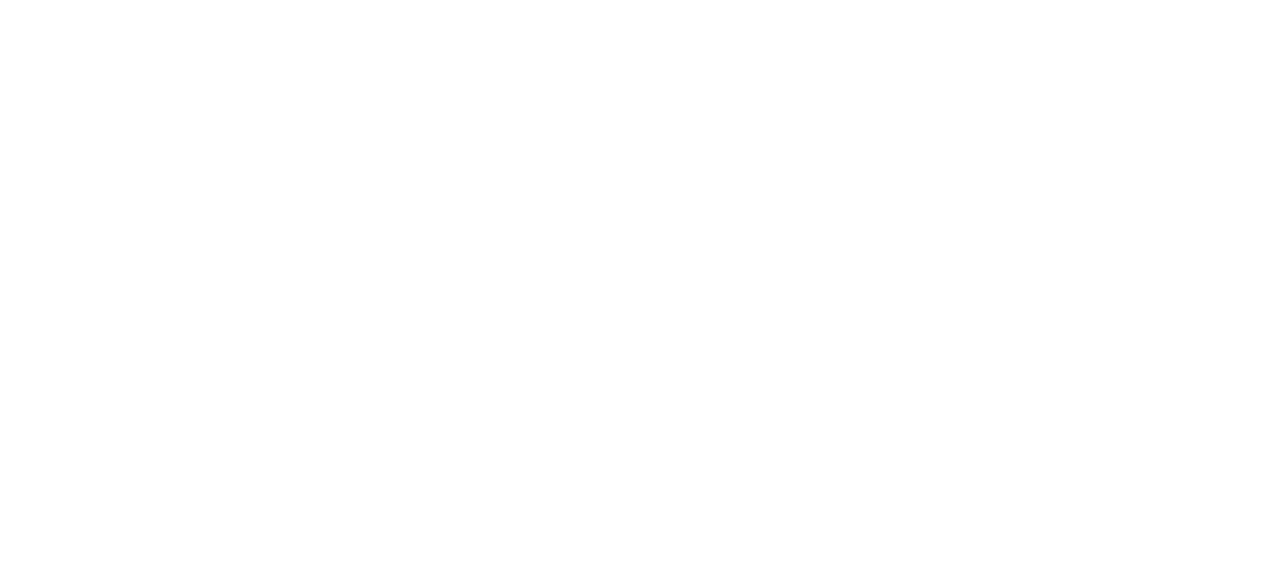
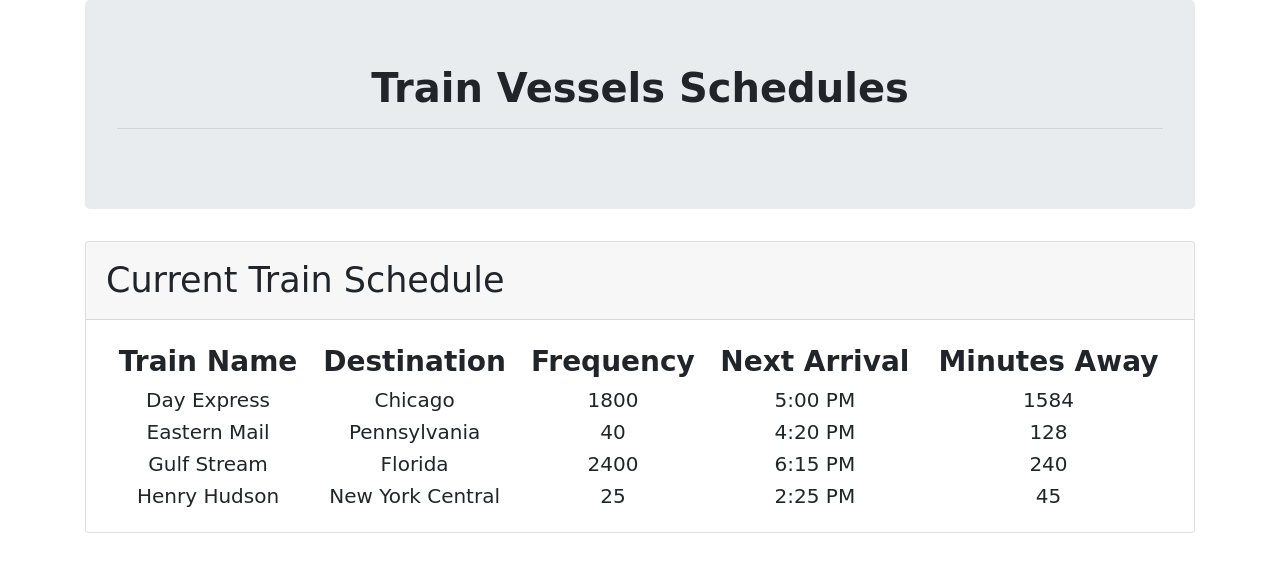
Before and after one commit to elhamposhtiban/train-vessels, a plain HTML site: page index.html in a window 1280 px wide. Drawn offline with nearby package versions, Linux system fonts and the light colour scheme; a web font is replaced by a local one.

Commit message:
creating card and tables for train schedule

```diff
--- a/assets/css/style.css
+++ b/assets/css/style.css
@@ -3,3 +3,23 @@
     font-family: 'Be Vietnam', sans-serif;
     font-family: 'Katibeh', cursive;
 }
+
+th {
+    font-size: 28px;
+    text-align: center;
+    margin-left: 8px;
+
+}
+
+td {
+    font-size: 20px;
+    text-align: center;
+    margin-left: 10px;
+}
+table {
+    width: 100%;
+}
+
+.card-header {
+    font-size: 35px;
+}
--- a/index.html
+++ b/index.html
@@ -12,6 +12,60 @@
     </head>
 
     <body>
-
+            <div class="container">
+                    <!-- Jumbotron -->
+                  <div class="jumbotron">
+                      <h1 class="text-center">
+                        <strong>Train Vessels Schedules</strong>
+                      </h1>
+                      <hr>
+                  </div>
+                  <div class="card">
+                        <div class="card-header">Current Train Schedule</div>
+                        <div class="card-body">
+                         <table>
+                             <thead>
+                                <tr>
+                                    <th>Train Name</th>
+                                    <th>Destination</th>
+                                    <th>Frequency</th>
+                                    <th>Next Arrival</th>
+                                    <th>Minutes Away</th>
+                                </tr>
+                             </thead>
+                             <tbody>
+                                <tr>
+                                    <td>Day Express</td>
+                                    <td>Chicago</td>
+                                    <td>1800</td>
+                                    <td>5:00 PM</td>
+                                    <td>1584</td>
+                                </tr>
+                                <tr>
+                                    <td>Eastern Mail</td>
+                                    <td>Pennsylvania</td>
+                                    <td>40</td>
+                                    <td>4:20 PM</td>
+                                    <td>128</td>
+                                </tr>
+                                <tr>
+                                    <td>Gulf Stream</td>
+                                    <td>Florida</td>
+                                    <td>2400</td>
+                                    <td>6:15 PM</td>
+                                    <td>240</td>
+                                </tr>
+                                <tr>
+                                    <td>Henry Hudson</td>
+                                    <td>New York Central</td>
+                                    <td>25</td>
+                                    <td>2:25 PM</td>
+                                    <td>45</td>
+                                </tr>
+                             </tbody>
+                         </table>
+                        </div>
+                  </div>
+            </div>
     </body>
 </html>
```
